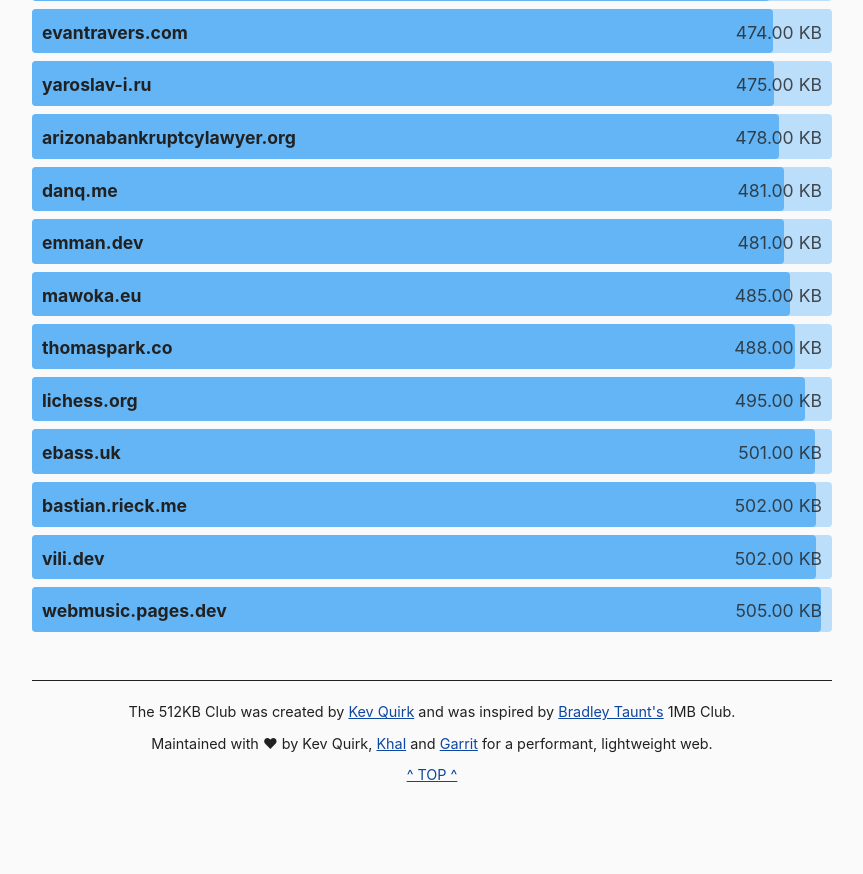
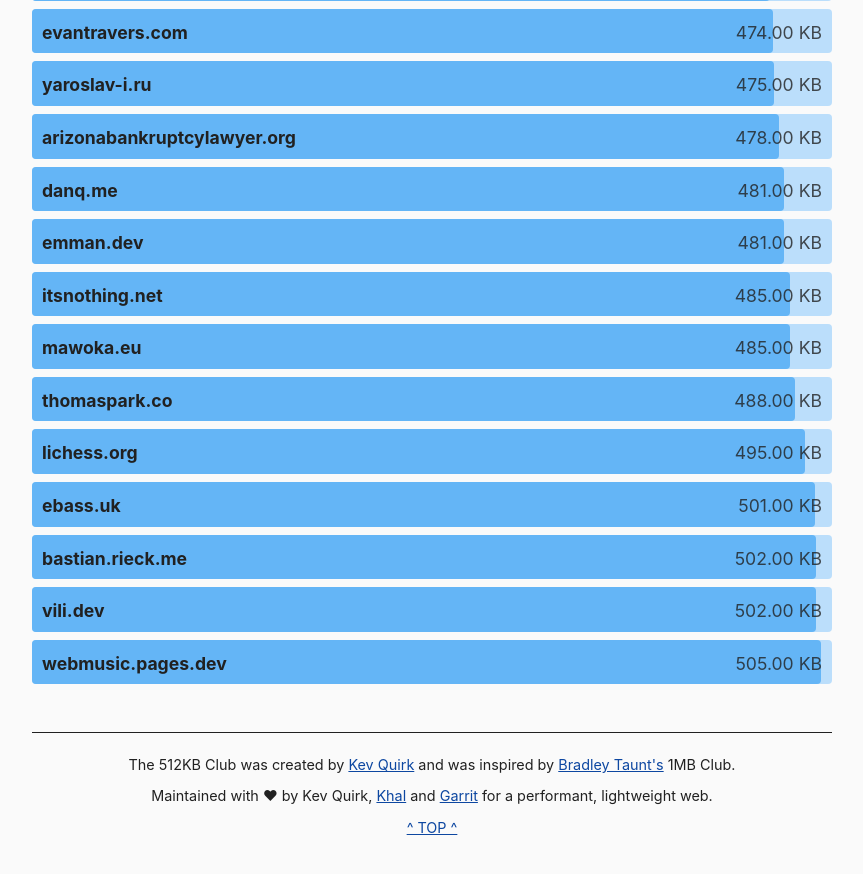
Before and after one commit to kevquirk/512kb.club, a Jekyll site: the page built from index.md, in a window 1280 px wide and 900 px high, scrolled down 35813 px. Shown: the top 874 px of the window, without its empty margins (208-1071 px from the left). Built offline with Jekyll 4.4.1, drawn with Linux system fonts in a browser that asks for light colours; before the commit the page ends 36660 px from its top, so only the background shows below that.

Commit message:
Add itsnothing.net

```diff
--- a/_data/sites.yml
+++ b/_data/sites.yml
@@ -1492,6 +1492,11 @@
   url: https://ineedmore.coffee/
   size: 8.2
   last_checked: 2023-04-29
+
+- domain: itsnothing.net
+  url: https://itsnothing.net/
+  size: 485
+  last_checked: 2023-08-16
 
 - domain: ivyfanchiang.ca
   url: https://ivyfanchiang.ca/
```
